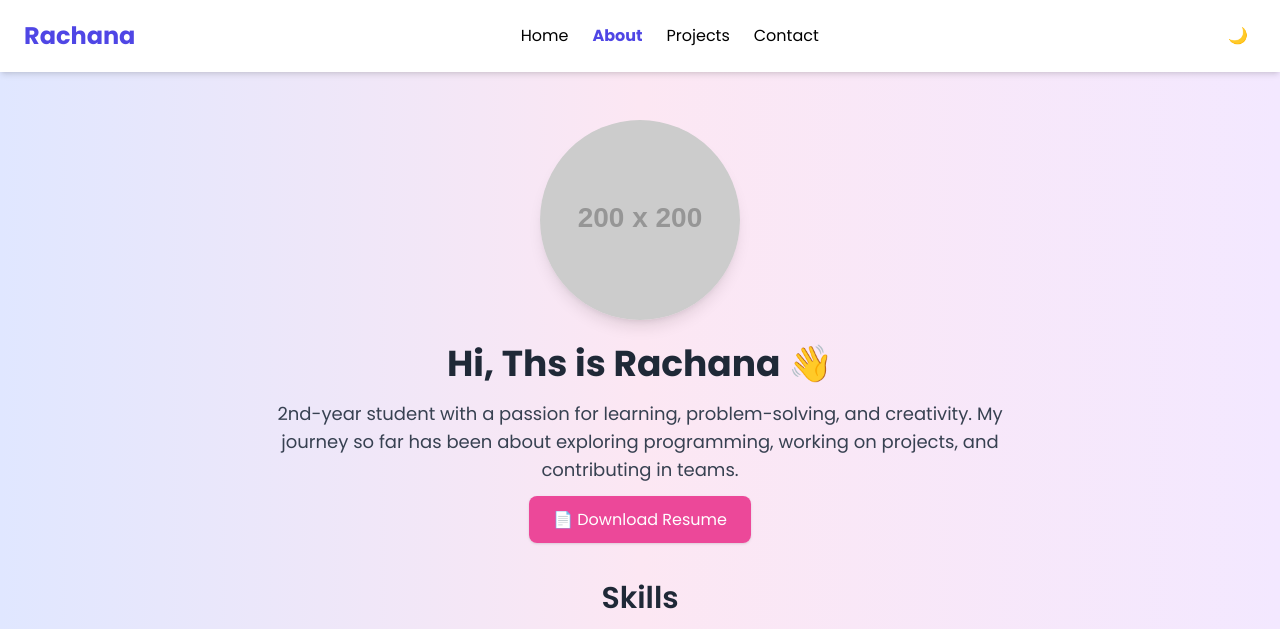
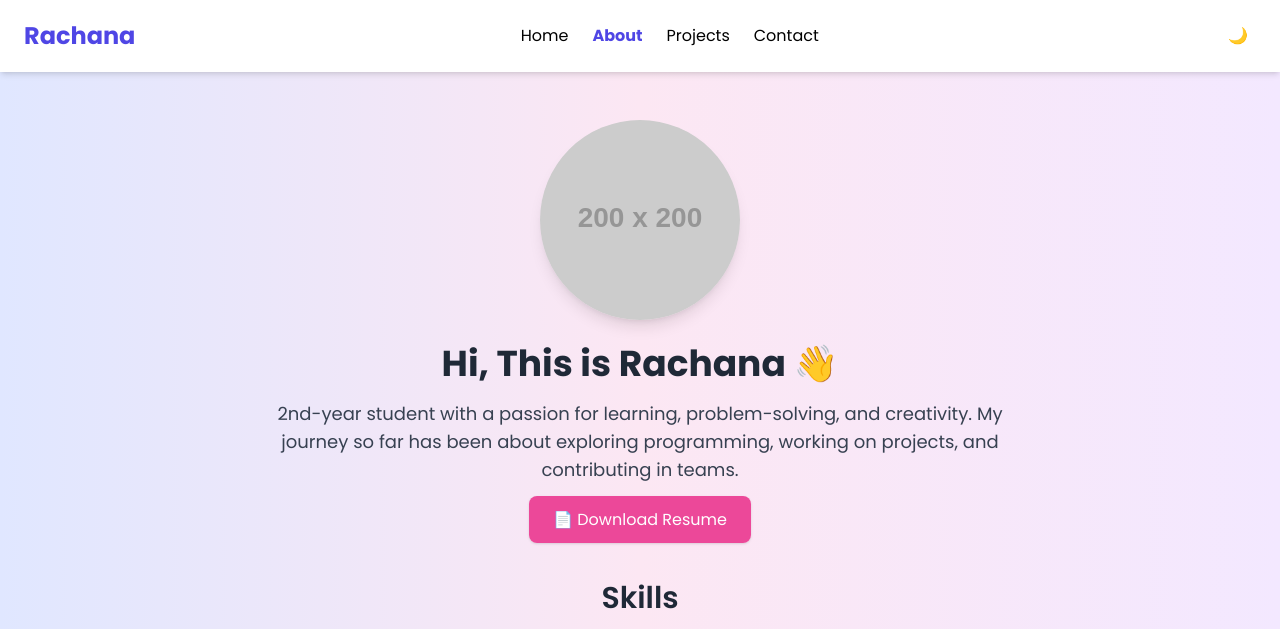
Before and after one commit to Rachanaramkumar/Portfolio, a plain HTML site: page about.html in a window 1280 px wide. Shown: the top 629 px of the page. Drawn offline with nearby package versions, Linux system fonts and the light colour scheme; placeholder pictures from the web are drawn by us.

Commit message:
Edited about.html content

```diff
--- a/about.html
+++ b/about.html
@@ -33,7 +33,7 @@
   <main class="container mx-auto flex-grow px-6 py-12">
     <div class="max-w-3xl mx-auto text-center">
       <img src="https://via.placeholder.com/200" alt="Profile" class="mx-auto rounded-full shadow-lg mb-6">
-      <h2 class="text-4xl font-extrabold text-gray-800 mb-4">Hi, Ths is Rachana 👋</h2>
+      <h2 class="text-4xl font-extrabold text-gray-800 mb-4">Hi, This is Rachana 👋</h2>
       <p class="text-lg text-gray-700 mb-6">
         2nd-year student with a passion for learning, problem-solving, and creativity.
         My journey so far has been about exploring programming, working on projects, and contributing in teams.
```
